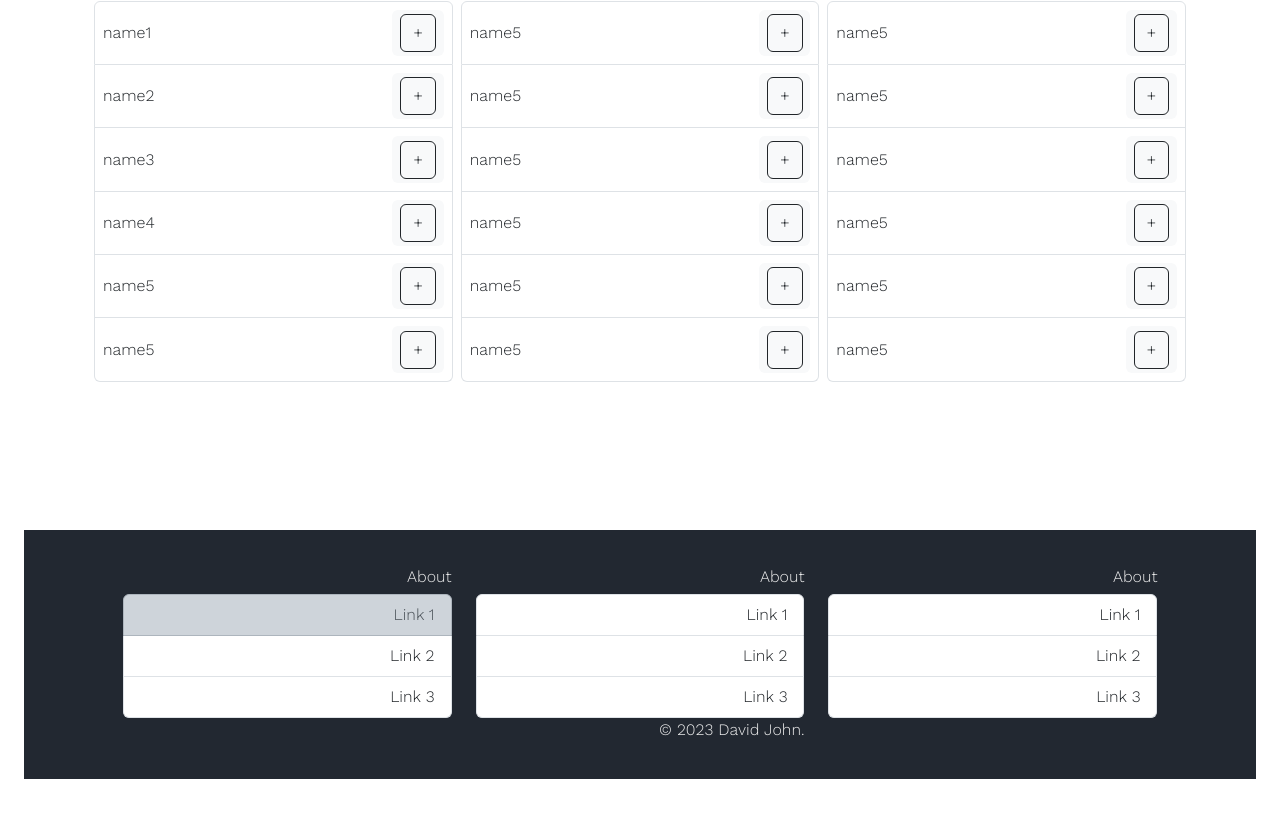
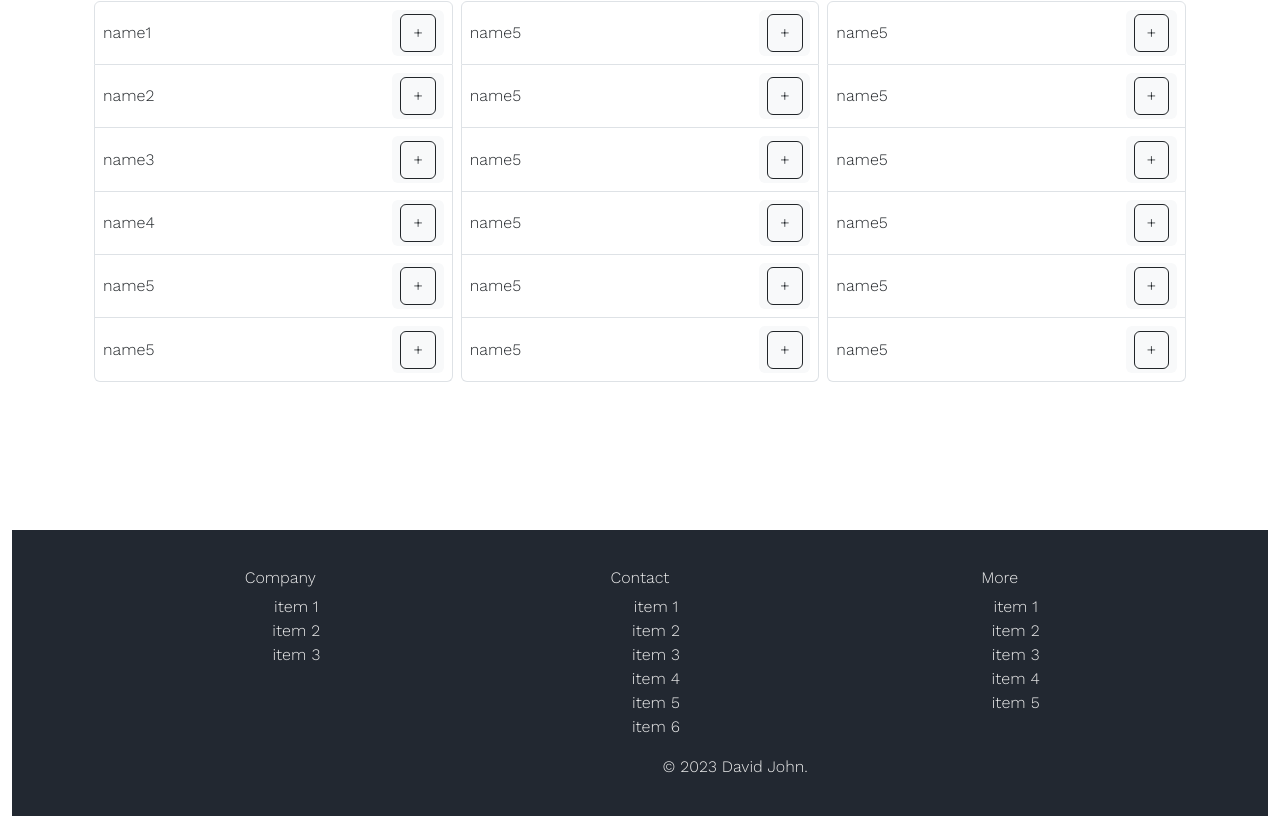
Before and after one commit to DavidJohnnnn/TimeTravel, a React (Create React App) app: page / in a window 1280 px wide. Shown: the part 1295-2111 px from the top of the page. Before the commit the page ends 2074 px from the top, so only its background shows below. Built offline with nearby package versions, Linux system fonts and the light colour scheme; a web font is replaced by a local one.

Commit message:
Adding Footer to App.js (no changes made to the rest, just trial and error on how to add footer)

```diff
--- a/src/App.js
+++ b/src/App.js
@@ -3,6 +3,7 @@ import Container from 'react-bootstrap/Container';
 import NavMenu from './components/NavMenu';
 import 'bootstrap/dist/css/bootstrap.min.css';
 import Main from './Main';
+import Footer from './components/Footer';
 
 
 function App() {
@@ -11,6 +12,10 @@ function App() {
     <Container className="App" fluid>
       <NavMenu />
       <Main />
+
+      <br />
+      <br />
+      <Footer />
     </Container>
   );
 }
--- a/src/components/About.js
+++ b/src/components/About.js
@@ -13,6 +13,7 @@ function About() {
         CardTxt="With supporting text below as a natural lead-in to additional content."
         BtnTxt="Go somewhere"
       />
+
     </Container>
   );
 }
--- a/src/components/Contact.js
+++ b/src/components/Contact.js
@@ -13,6 +13,7 @@ function Contact() {
         CardTxt="With supporting text below as a natural lead-in to additional content."
         BtnTxt="Go somewhere"
       />
+
     </Container>
   );
 }
--- a/src/components/FAQ.js
+++ b/src/components/FAQ.js
@@ -20,6 +20,7 @@ function FAQ() {
             <br />
 
             <FAQAccord accordjson={accordjson}/>
+
         </Container>
     );
 }
--- a/src/components/Footer.js
+++ b/src/components/Footer.js
@@ -1,55 +1,41 @@
 import Container from 'react-bootstrap/Container';
 import Row from 'react-bootstrap/Row';
 import Col from 'react-bootstrap/Col';
-import ListGroup from 'react-bootstrap/ListGroup';
 import './Footer.css';
 
 function Footer() {
     return (
         <div className="bottomBox">
             <Container fluid className="bottomDiv">
-                <Row>
+                <Row style={{textAlign: "center"}}>
                     <Col>
-                        <h6>About</h6>
-                        <ListGroup>
-                            <ListGroup.Item variant="dark" action href="#link1">
-                                Link 1
-                            </ListGroup.Item>
-                            <ListGroup.Item action href="#link2">
-                                Link 2
-                            </ListGroup.Item>
-                            <ListGroup.Item action href="">
-                                Link 3
-                            </ListGroup.Item>
-                        </ListGroup>
+                        <h6>Company</h6>
+                        <ul style={{listStyle: "none"}}>
+                            <li>item 1</li>
+                            <li>item 2</li>
+                            <li>item 3</li>
+                        </ul>
                     </Col>
                     <Col>
-                        <h6>About</h6>
-                        <ListGroup>
-                            <ListGroup.Item action href="#link1">
-                                Link 1
-                            </ListGroup.Item>
-                            <ListGroup.Item action href="#link2">
-                                Link 2
-                            </ListGroup.Item>
-                            <ListGroup.Item action href="">
-                                Link 3
-                            </ListGroup.Item>
-                        </ListGroup>
+                        <h6>Contact</h6>
+                        <ul style={{listStyle: "none"}}>
+                            <li>item 1</li>
+                            <li>item 2</li>
+                            <li>item 3</li>
+                            <li>item 4</li>
+                            <li>item 5</li>
+                            <li>item 6</li>
+                        </ul>
                     </Col>
                     <Col>
-                        <h6>About</h6>
-                        <ListGroup>
-                            <ListGroup.Item action href="#link1">
-                                Link 1
-                            </ListGroup.Item>
-                            <ListGroup.Item action href="#link2">
-                                Link 2
-                            </ListGroup.Item>
-                            <ListGroup.Item action href="">
-                                Link 3
-                            </ListGroup.Item>
-                        </ListGroup>
+                        <h6>More</h6>
+                        <ul style={{listStyle: "none"}}>
+                            <li>item 1</li>
+                            <li>item 2</li>
+                            <li>item 3</li>
+                            <li>item 4</li>
+                            <li>item 5</li>
+                        </ul>
                     </Col>
                 </Row>
                 <Row>
--- a/src/components/Home.js
+++ b/src/components/Home.js
@@ -4,7 +4,6 @@ import 'bootstrap/dist/css/bootstrap.min.css';
 import './Page.css';
 import CarouselCards from './CarouselCards';
 import AccordianGroup from './AccordianGroup';
-import Footer from './Footer';
 
 
 function Home() {
@@ -28,11 +27,6 @@ function Home() {
 
 
       <AccordianGroup accordjson={accordjson}/>
-
-      <br />
-      <br />
-
-      <Footer />
     </Container>
   );
 }
```
